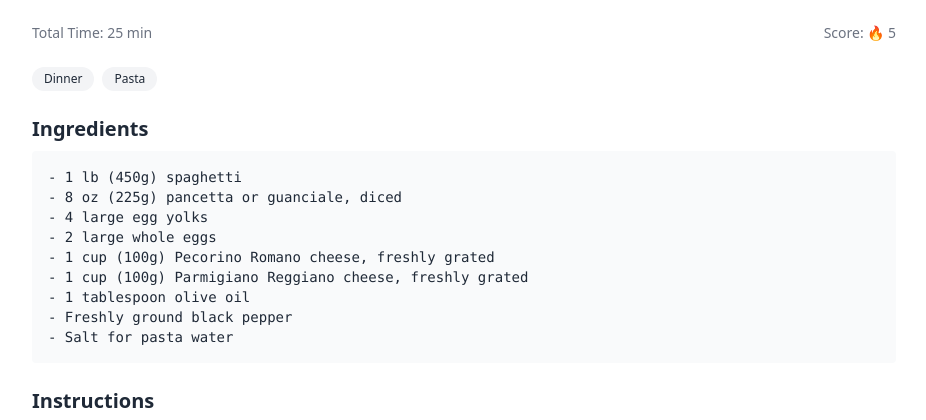
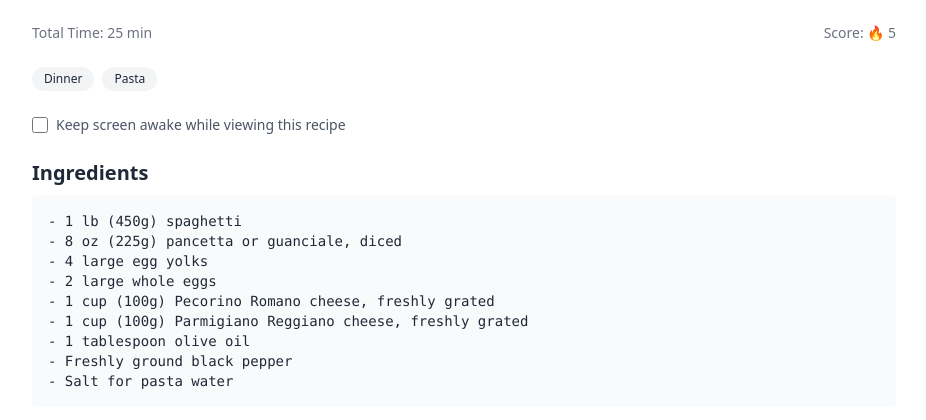
Before and after one commit to twag117/PlainPlates, a FastAPI app: page /recipes/classic-spaghetti-carbonara in a window 1280 px wide. Shown: the part 453-873 px from the top of the page, without its empty margins (176-1102 px from the left). Run offline with FastAPI, Linux system fonts and the light colour scheme; data comes from the database, SQL or seed files in the repository; some libraries are stand-ins or nearby versions.

Commit message:
Added screen awake checkbox

```diff
--- a/templates/recipe_detail.html
+++ b/templates/recipe_detail.html
@@ -28,6 +28,14 @@
     </div>
     {% endif %}
 
+    <div class="flex items-center gap-2 mb-6">
+        <input type="checkbox" id="keep-awake" class="w-4 h-4">
+        <label for="keep-awake" class="text-sm text-gray-600">
+        Keep screen awake while viewing this recipe
+        </label>
+    </div>
+
+
     <h2 class="text-xl font-semibold mb-2">Ingredients</h2>
     <pre class="bg-gray-50 p-4 rounded text-sm whitespace-pre-wrap mb-6">{{ recipe.ingredients }}</pre>
 
@@ -39,4 +47,38 @@
     <pre class="bg-gray-50 p-4 rounded text-sm whitespace-pre-wrap">{{ recipe.notes }}</pre>
     {% endif %}
 </section>
+
+<script>
+let wakeLock = null;
+
+async function requestWakeLock() {
+  try {
+    wakeLock = await navigator.wakeLock.request('screen');
+    console.log('🔓 Wake lock is active');
+  } catch (err) {
+    console.error('Wake lock error:', err);
+  }
+}
+
+function releaseWakeLock() {
+  if (wakeLock !== null) {
+    wakeLock.release().then(() => {
+      console.log('🔒 Wake lock released');
+      wakeLock = null;
+    });
+  }
+}
+
+document.getElementById('keep-awake').addEventListener('change', (e) => {
+  if ('wakeLock' in navigator) {
+    if (e.target.checked) {
+      requestWakeLock();
+    } else {
+      releaseWakeLock();
+    }
+  } else {
+    alert('Your device does not support screen wake lock.');
+  }
+});
+</script>
 {% endblock %}
```
